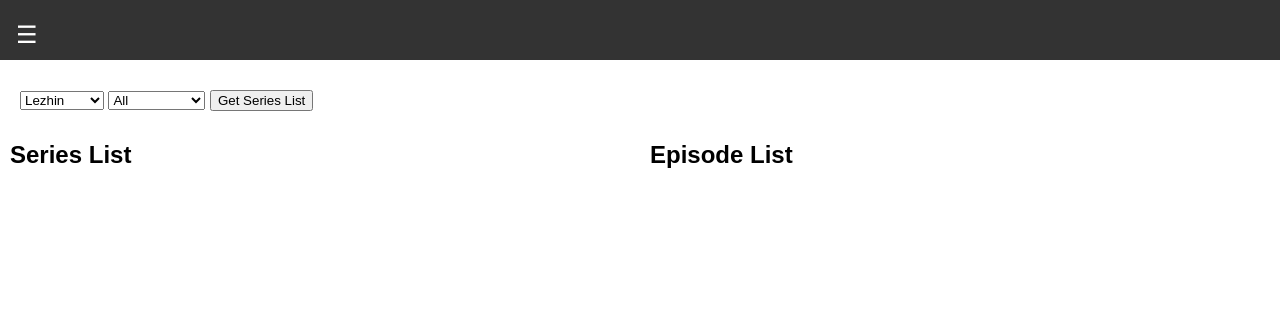
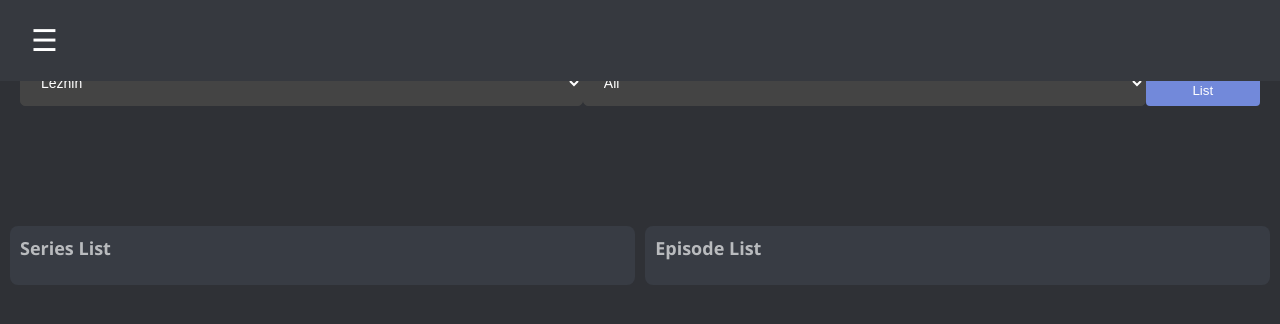
Before and after one commit to ylrcyiOrg/ylrcyiOrg.github.io, a plain HTML site: page index.html in a window 1280 px wide. Drawn offline with Linux system fonts and the light colour scheme.

Commit message:
Update styles.css

```diff
--- a/styles.css
+++ b/styles.css
@@ -1,56 +1,151 @@
+/* Global Styles */
 body {
-  font-family: Arial, sans-serif;
+  font-family: 'Segoe UI', Tahoma, Geneva, Verdana, sans-serif;
+  background-color: #2f3136; /* Dark background color like Discord */
+  color: #fff;
   margin: 0;
   padding: 0;
+  transition: all 0.3s ease;
 }
 
+a {
+  text-decoration: none;
+  color: inherit;
+}
+
+h2 {
+  margin-top: 0;
+  font-size: 18px;
+}
+
+button {
+  background-color: #7289da;
+  color: white;
+  border: none;
+  padding: 8px 16px;
+  border-radius: 4px;
+  cursor: pointer;
+  transition: background-color 0.3s;
+}
+
+button:hover {
+  background-color: #5b6e99;
+}
+
+/* Navbar Styles */
 .navbar {
-  background-color: #333;
+  background-color: #36393f;
   color: white;
-  padding: 10px;
-  position: relative;
+  padding: 15px;
+  position: fixed;
+  top: 0;
+  left: 0;
+  right: 0;
+  z-index: 10;
+  display: flex;
+  justify-content: space-between;
+  align-items: center;
 }
 
 .hamburger {
   background: none;
   border: none;
   color: white;
-  font-size: 24px;
+  font-size: 30px;
+  cursor: pointer;
 }
 
+/* Menu Styles */
 .menu {
   display: none;
   position: absolute;
-  top: 50px;
+  top: 60px;
   right: 10px;
-  background-color: white;
-  border: 1px solid #ccc;
-  padding: 10px;
-  width: 200px;
+  background-color: #2f3136;
+  border: 1px solid #444;
+  padding: 15px;
+  width: 220px;
+  border-radius: 8px;
+  box-shadow: 0 2px 8px rgba(0, 0, 0, 0.2);
 }
 
 .menu input {
-  margin-bottom: 10px;
+  background-color: #4f545c;
+  border: 1px solid #444;
+  color: white;
+  padding: 10px;
   width: 100%;
+  border-radius: 5px;
+  margin-bottom: 12px;
 }
 
-.dropdowns {
-  padding: 20px;
+.menu button {
+  background-color: #43b581;
+  border: none;
+  padding: 10px;
+  width: 100%;
+  border-radius: 5px;
+  cursor: pointer;
 }
 
+.menu button:hover {
+  background-color: #36a164;
+}
+
+/* Dropdowns */
+.dropdowns {
+  padding: 60px 20px 20px;
+  display: flex;
+  justify-content: space-between;
+}
+
+select {
+  background-color: #444;
+  color: white;
+  border: 1px solid #444;
+  padding: 8px 16px;
+  border-radius: 5px;
+  font-size: 14px;
+  width: 48%;
+  transition: background-color 0.3s;
+}
+
+select:hover {
+  background-color: #555;
+}
+
+/* Series & Episode Lists */
 .series-episode-container {
   display: flex;
+  padding: 20px 10px;
+  justify-content: space-between;
+  margin-top: 80px; /* Space for navbar */
 }
 
 .series-list, .episode-list {
-  width: 50%;
+  background-color: #383c44;
+  border-radius: 8px;
   padding: 10px;
+  width: 48%;
+  max-height: 400px; /* Max height for scroll */
+  overflow-y: auto;
 }
 
-h2 {
-  margin-top: 0;
+.series-list h2, .episode-list h2 {
+  font-size: 18px;
+  color: #b9bbbe;
 }
 
-button {
-  margin-top: 10px;
+/* Scrollbar styling */
+::-webkit-scrollbar {
+  width: 8px;
 }
+
+::-webkit-scrollbar-thumb {
+  background-color: #555;
+  border-radius: 4px;
+}
+
+::-webkit-scrollbar-track {
+  background-color: #333;
+}
```
